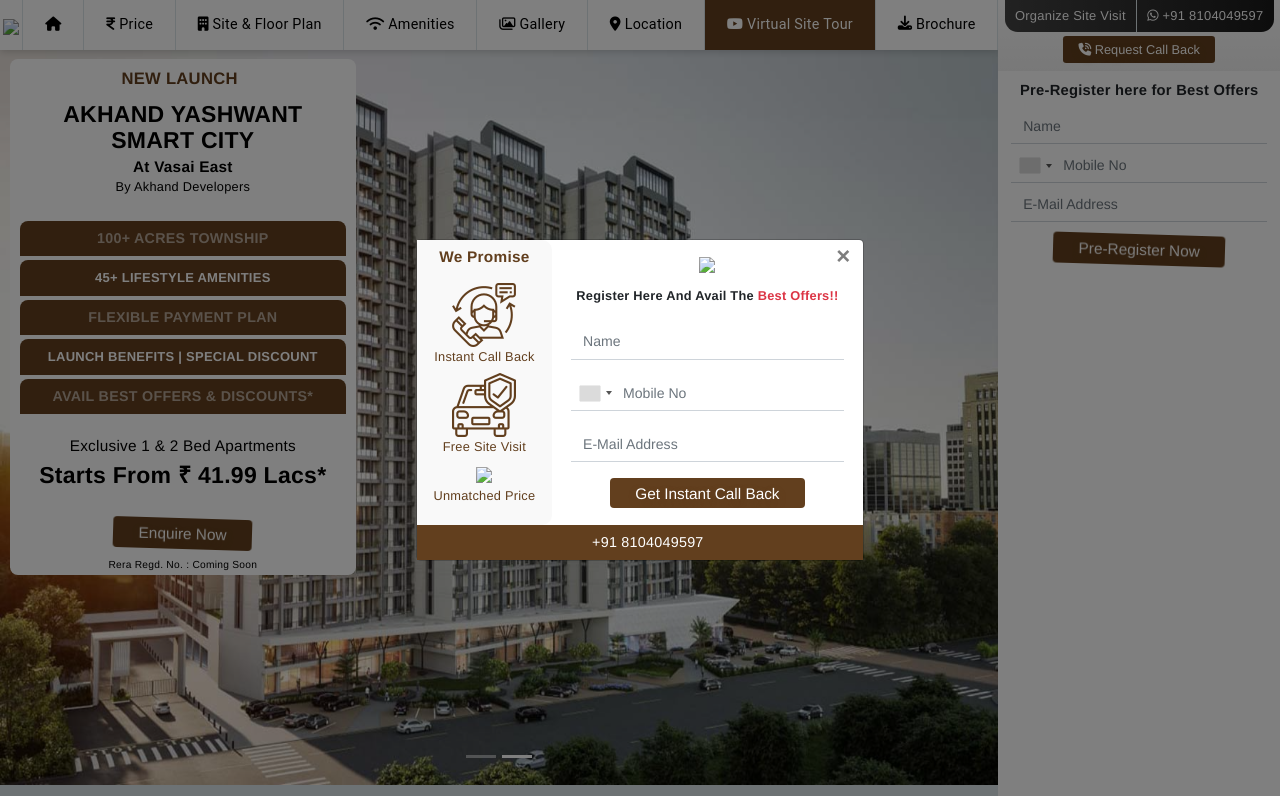
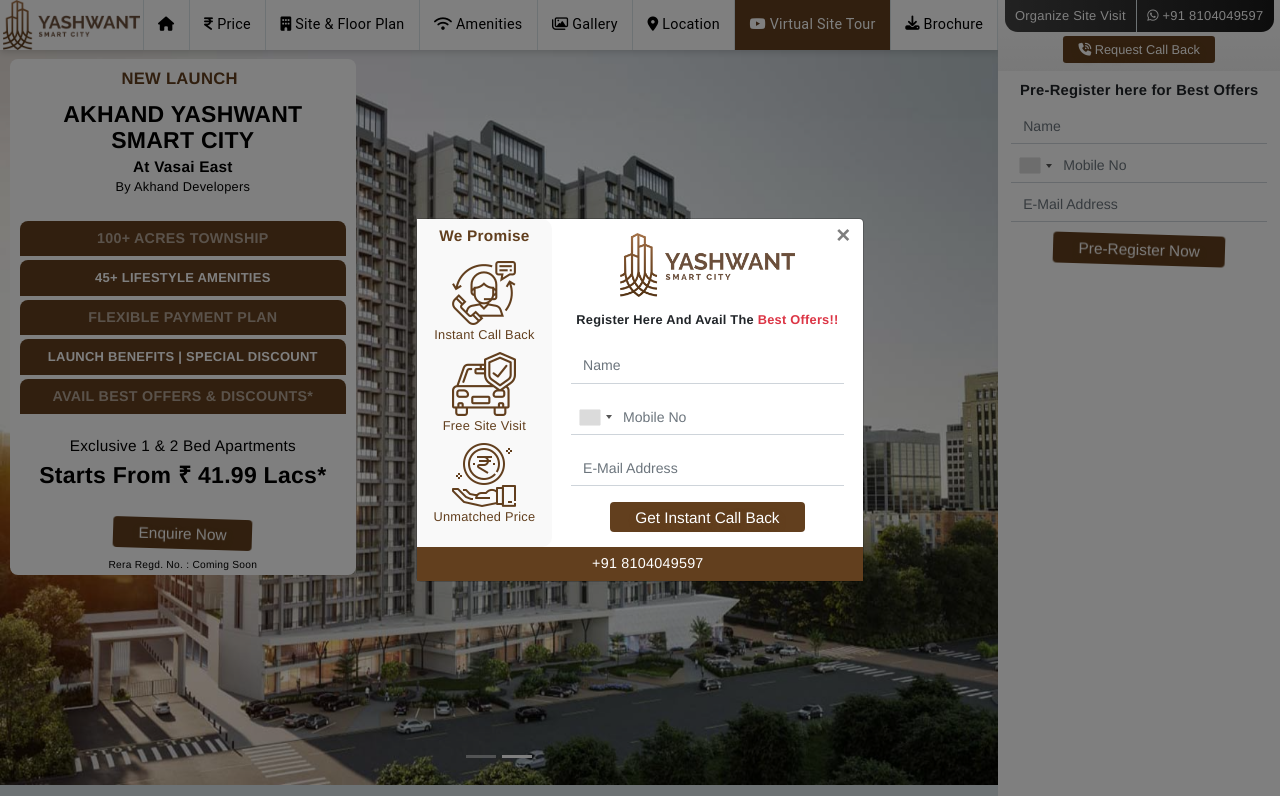
Before and after one commit to SANDEEP-2296/website, a plain HTML site: page index.html in a window 1280 px wide. Shown: the top 796 px of the page. Drawn offline with nearby package versions, Linux system fonts and the light colour scheme; a script that the page names is missing; files whose address does not match are found by name.

Commit message:
Update index.html
all img path changed

```diff
--- a/index.html
+++ b/index.html
@@ -110,7 +110,7 @@
 
 <body data-spy="scroll" data-target="#navbarNav">
     <div id="loader">
-        <span class="loader-text"><img src="assets/img/logo.png" class="loader-logo"></span></div>
+        <span class="loader-text"><img src="logo.png" class="loader-logo"></span></div>
     <style>
         @media only screen and (min-width: 992px) {
             .info-box {
@@ -194,7 +194,7 @@
 
     <header class="micro-nav fixed-top pload">
         <nav class="navbar navbar-expand-lg navbar-light bg-white micro-navbar">
-            <a class="navbar-brand" href="#" onclick="return false"><img src="assets/img/logo.png" class="logo"></a>
+            <a class="navbar-brand" href="#" onclick="return false"><img src="logo.png" class="logo"></a>
             <button class="navbar-toggler" type="button" data-toggle="collapse" data-target="#navbarNav" aria-controls="navbarNav" aria-expanded="false" aria-label="Toggle navigation">
 		<span class="navbar-toggler-icon"></span>
 </button>
@@ -636,7 +636,7 @@
         </section>
         <section class="section shadow-sm lazyload" id="developer">
             <div class="d-block pt-2 pb-1 text-center">
-                <img src="assets/img/logo.png" style="max-width: 100%;height: 70px; display: inline-block;">
+                <img src="logo.png" style="max-width: 100%;height: 70px; display: inline-block;">
             </div>
             <span class="d-block section-heading-sub text-capitalize">About Akhand Developers </span>
             <p> Akhand Developers is one of the most trustworthy real estate developers in Mumbai. It has successfully delivered many prestigious residential projects with the highest standards of quality and has earned an enviable reputation in a brief period
@@ -689,13 +689,13 @@
                             <div class="flex-fill align-self-center flex-shrink-1 modal-highlight-bg d-none d-lg-block">
                                 <span class="modal-highlight-title">We Promise</span>
                                 <ul class="modal-highlight">
-                                    <li><img src="assets/img/customer-service (2).png"><span>Instant Call Back</span></li>
-                                    <li><img src="assets/img/car-insurance.png"></i><span>Free Site Visit</span></li>
-                                    <li><img src="assets/img/rupee.png"><span>Unmatched Price</span></li>
+                                    <li><img src="customer-service (2).png"><span>Instant Call Back</span></li>
+                                    <li><img src="car-insurance.png"></i><span>Free Site Visit</span></li>
+                                    <li><img src="rupee.png"><span>Unmatched Price</span></li>
                                 </ul>
                             </div>
                             <div class="flex-fill align-self-center">
-                                <img src="assets/img/logo.png" class="modal-logo">
+                                <img src="logo.png" class="modal-logo">
                                 <span class="modal-title-secondary">Register here and Avail the
 		<span class="text-danger">Best Offers!!</span></span>
                                 <form action="email.php" onsubmit="enq_formBtn.disabled = true; return true;" method="POST" class="form-modal">
@@ -724,7 +724,7 @@
     </main>
     <footer class="disclaimer pload">
         <p class="card-text" style="text-align:center;">
-            <a title="Invoice" target="_blank" href="assets/img/CP_FINAL.docx" download="Privacy policy and Terms and Conditions" style="font-size: 20px;">Privacy policy and Terms and Conditions</a>
+            <a title="Invoice" target="_blank" href="CP_FINAL.docx" download="Privacy policy and Terms and Conditions" style="font-size: 20px;">Privacy policy and Terms and Conditions</a>
         </p>
         <b>Disclaimer :</b> The content is for information purposes only and does not constitute an offer to avail of any service. Prices mentioned are subject to change without notice and properties mentioned are subject to availability. Images for representation
         purposes only. This is the official website of authorized marketing partner. We may share data with RERA registered brokers/companies for further processing. We may also send updates to the mobile number/email id registered with us. All Rights
```
